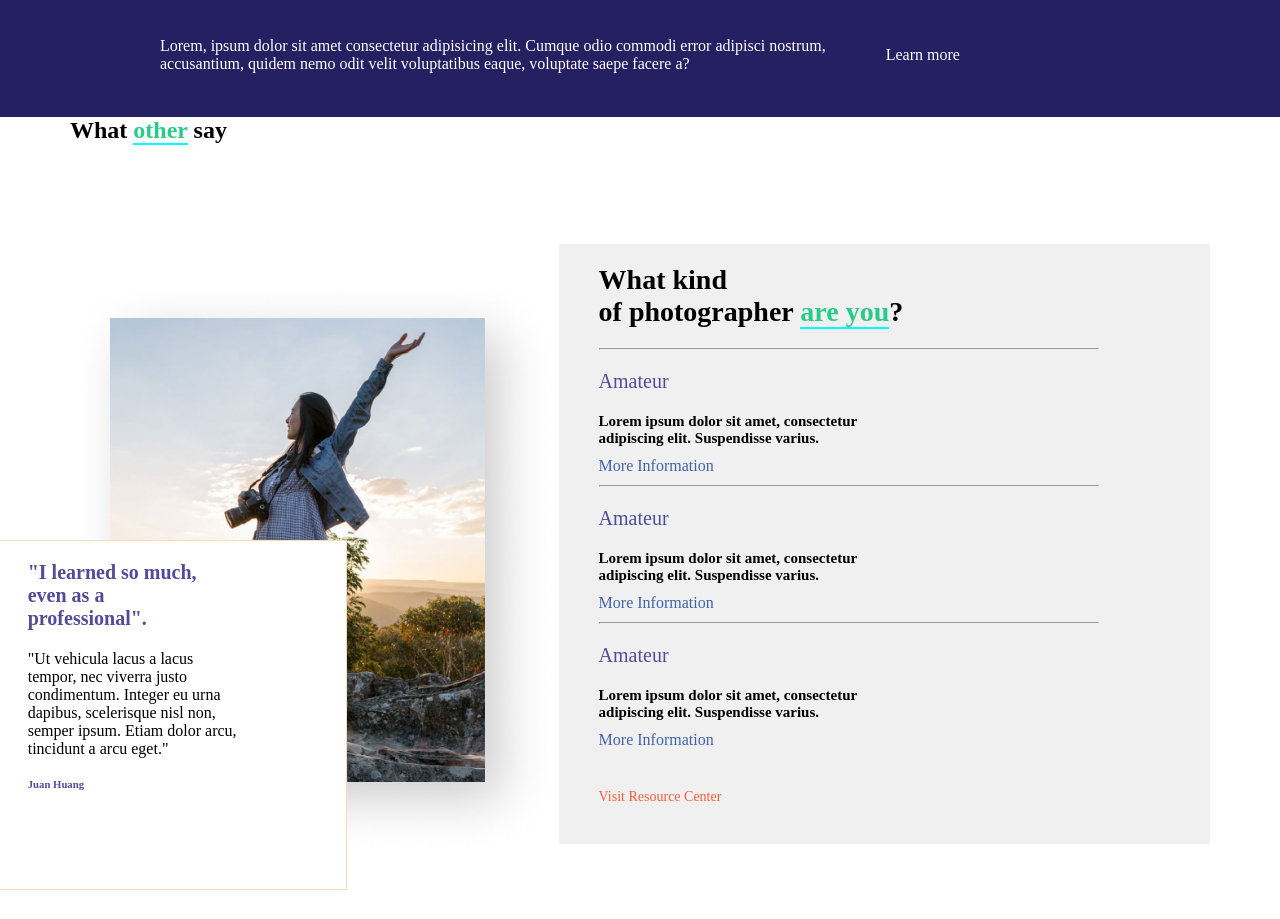
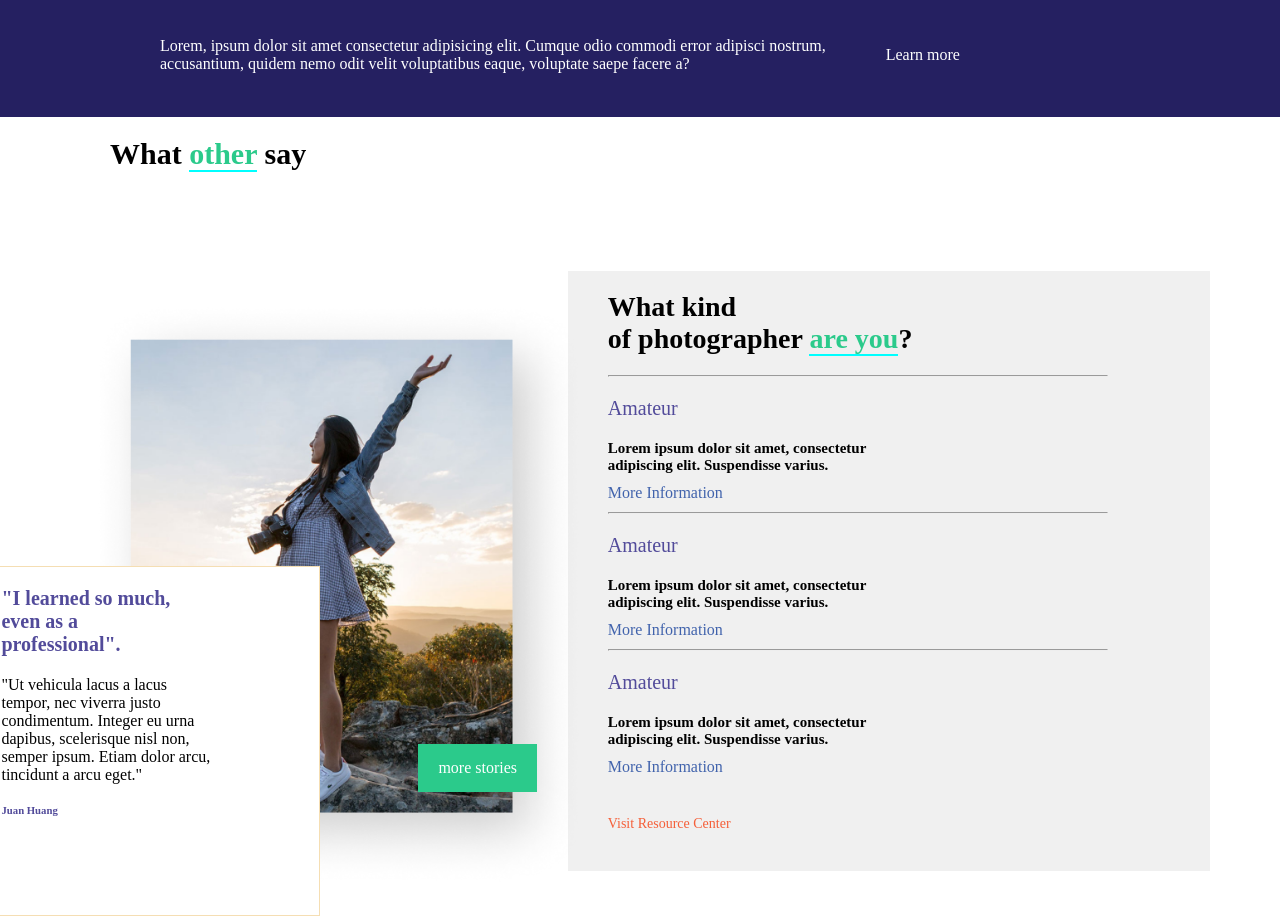
Before and after one commit to HJKMJK13/resourse, a plain HTML site: page index.html in a window 1280 px wide. Shown: the part 3471-4390 px from the top of the page. Drawn offline with Linux system fonts and the light colour scheme.

Commit message:
very good

```diff
--- a/index.html
+++ b/index.html
@@ -245,7 +245,7 @@
 
     <section class="what">
         <div class="container">
-            <h2>What <b>other</b> say</h2>
+            <h2 class="what_h">What <b>other</b> say</h2>
             <div class="say_box">
                 <div class="say">
                     <img src="./IMAGE (27).png" alt="#" class="say_img">
@@ -254,6 +254,7 @@
                         <p class="say_text">"Ut vehicula lacus a lacus <br> tempor, nec viverra justo <br> condimentum. Integer eu urna <br> dapibus, scelerisque nisl non, <br> semper ipsum. Etiam dolor arcu, <br> tincidunt a arcu eget."</p>
                         <h6>Juan Huang</h6>
                     </div>
+                    <a href="#" class="say_link">more stories</a>
                 </div>
 
                     <ul class="kind">
--- a/style.css
+++ b/style.css
@@ -674,9 +674,25 @@ padding: 20px 45px;
     position: absolute;
     top: 45%;
     background-color: white;
-    left: -15%;
+    left: -20%;
+}
 
+.say_img{
+ margin-left: 20px;
+}
+.say_link{
+    position: absolute;
+    background-color:  #2BCA8B;
+    left: 70%;
+    padding: 15px 20px;
+    top: 75%;
+    color: white;
+}
 
+.what_h{
+    margin-top: 20px;
+    font-size: 30px;
+    margin-left: 40px;
 }
 
 .say_small_box h5{
@@ -737,12 +753,12 @@ font-size: 20px;
 }
 
 .kind_small_link{
- margin-top: 30px;
- margin-left: 40px;
- color:  #F55F39;
- font-size: 14px;
+    margin-top: 30px;
+    margin-left: 40px;
+    color:  #F55F39;
+    font-size: 14px;
 
-}
+   }
 
 .kind_item h6{
     font-size: 15px;
```
